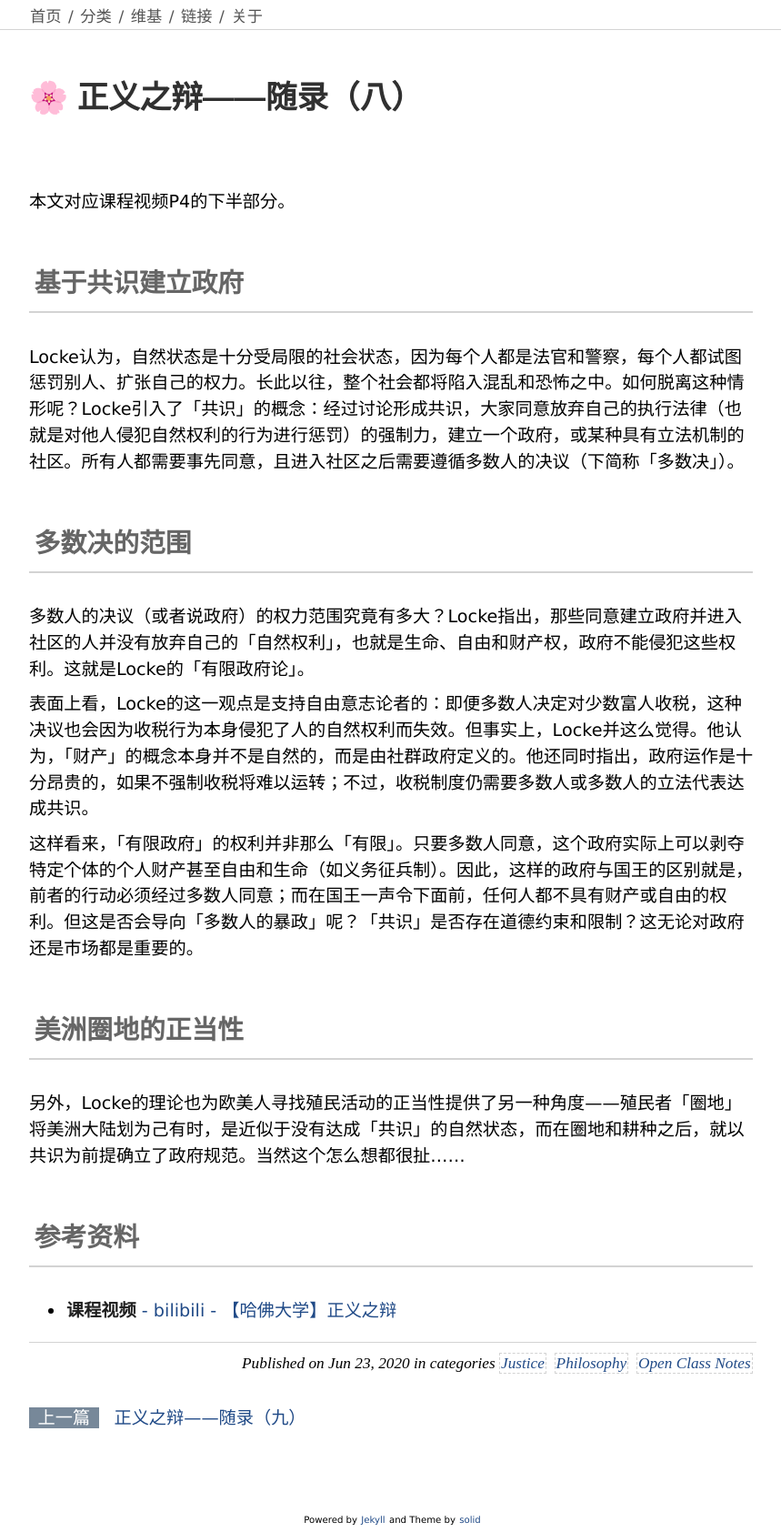
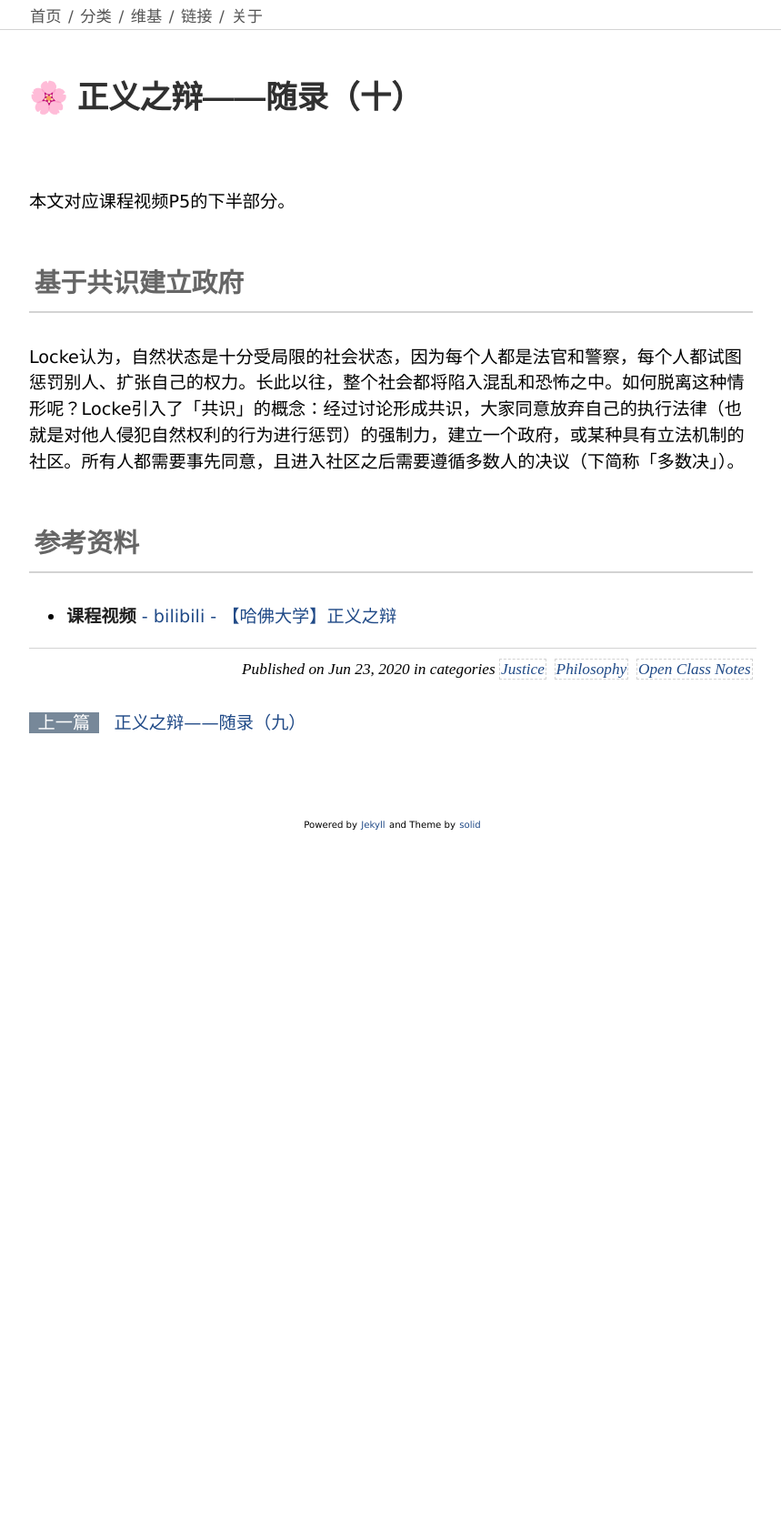
Before and after one commit to ArmeriaWang/ArmeriaWang.github.io, a Jekyll site: the page built from _posts/2020-06-23-harvard-justice-note10.md, in a window 1280 px wide. Shown: the whole page at 91% size, without its empty margins (208-1067 px from the left). Built offline with Jekyll 4.4.1, drawn with Linux system fonts in a browser that asks for light colours; after the commit the page ends 920 px from its top, so only the background shows below that.

Commit message:
upd mistakes

```diff
--- a/_posts/2020-06-23-harvard-justice-note10.md
+++ b/_posts/2020-06-23-harvard-justice-note10.md
@@ -1,32 +1,22 @@
 ---
 layout: post
 title: harvard-justice-note8
-postTitle: 正义之辩——随录（八）
+postTitle: 正义之辩——随录（十）
 categories: [Justice, Philosophy, Open Class Notes]
-description: 哈佛大学《正义之辩》课堂随录（八）
+description: 哈佛大学《正义之辩》课堂随录（十）
 keywords: Harvard, Justice, Philosophy, Political Philosophy, Open Class Notes
 published: true
 mathjax: false
 typora-root-url: ..
 ---
 
-本文对应课程视频P4的下半部分。
+本文对应课程视频P5的下半部分。
 
 ## 基于共识建立政府
 
 Locke认为，自然状态是十分受局限的社会状态，因为每个人都是法官和警察，每个人都试图惩罚别人、扩张自己的权力。长此以往，整个社会都将陷入混乱和恐怖之中。如何脱离这种情形呢？Locke引入了「共识」的概念：经过讨论形成共识，大家同意放弃自己的执行法律（也就是对他人侵犯自然权利的行为进行惩罚）的强制力，建立一个政府，或某种具有立法机制的社区。所有人都需要事先同意，且进入社区之后需要遵循多数人的决议（下简称「多数决」）。
 
-## 多数决的范围
 
-多数人的决议（或者说政府）的权力范围究竟有多大？Locke指出，那些同意建立政府并进入社区的人并没有放弃自己的「自然权利」，也就是生命、自由和财产权，政府不能侵犯这些权利。这就是Locke的「有限政府论」。
-
-表面上看，Locke的这一观点是支持自由意志论者的：即便多数人决定对少数富人收税，这种决议也会因为收税行为本身侵犯了人的自然权利而失效。但事实上，Locke并这么觉得。他认为，「财产」的概念本身并不是自然的，而是由社群政府定义的。他还同时指出，政府运作是十分昂贵的，如果不强制收税将难以运转；不过，收税制度仍需要多数人或多数人的立法代表达成共识。
-
-这样看来，「有限政府」的权利并非那么「有限」。只要多数人同意，这个政府实际上可以剥夺特定个体的个人财产甚至自由和生命（如义务征兵制）。因此，这样的政府与国王的区别就是，前者的行动必须经过多数人同意；而在国王一声令下面前，任何人都不具有财产或自由的权利。但这是否会导向「多数人的暴政」呢？「共识」是否存在道德约束和限制？这无论对政府还是市场都是重要的。
-
-## 美洲圈地的正当性
-
-另外，Locke的理论也为欧美人寻找殖民活动的正当性提供了另一种角度——殖民者「圈地」将美洲大陆划为己有时，是近似于没有达成「共识」的自然状态，而在圈地和耕种之后，就以共识为前提确立了政府规范。当然这个怎么想都很扯……
 
 ## 参考资料
 
```
Also changed, not shown: _posts/2020-02-29-java-swing-first-step-1.md (+1 -1 lines), _posts/2020-04-14-harvard-justice-note4.md (+1 -1 lines).
